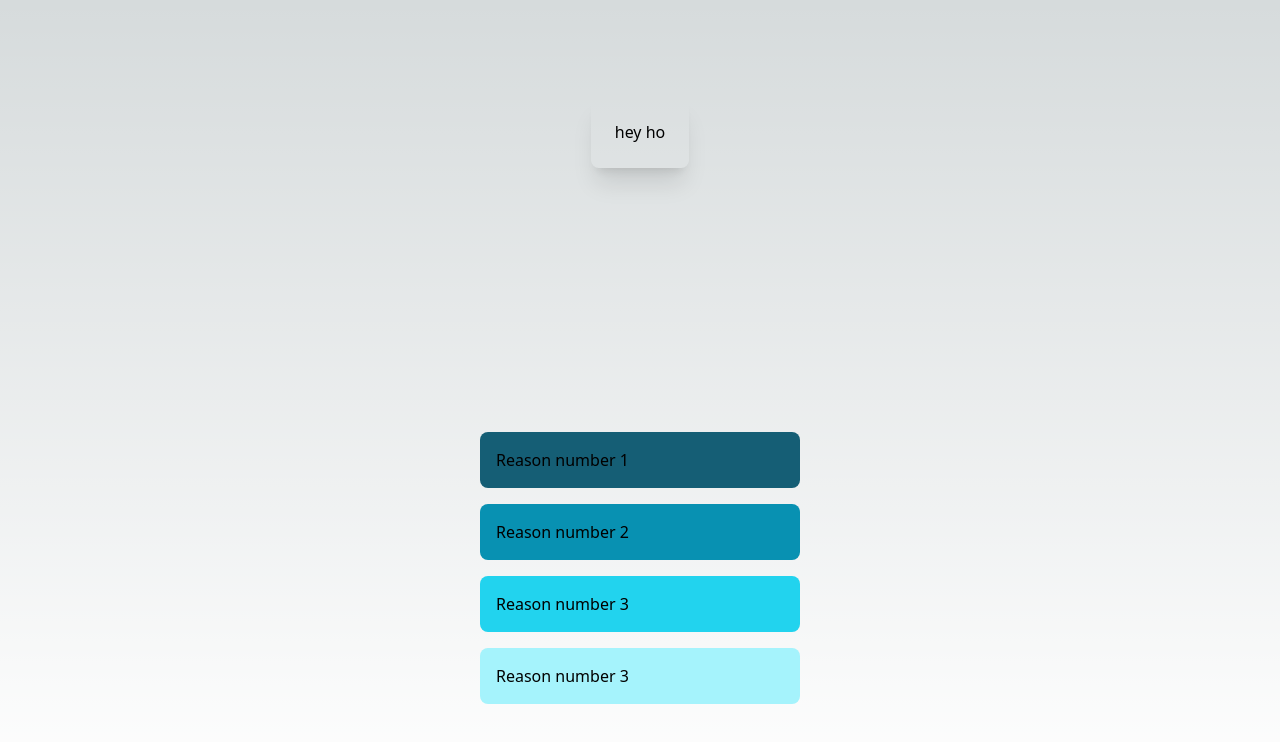
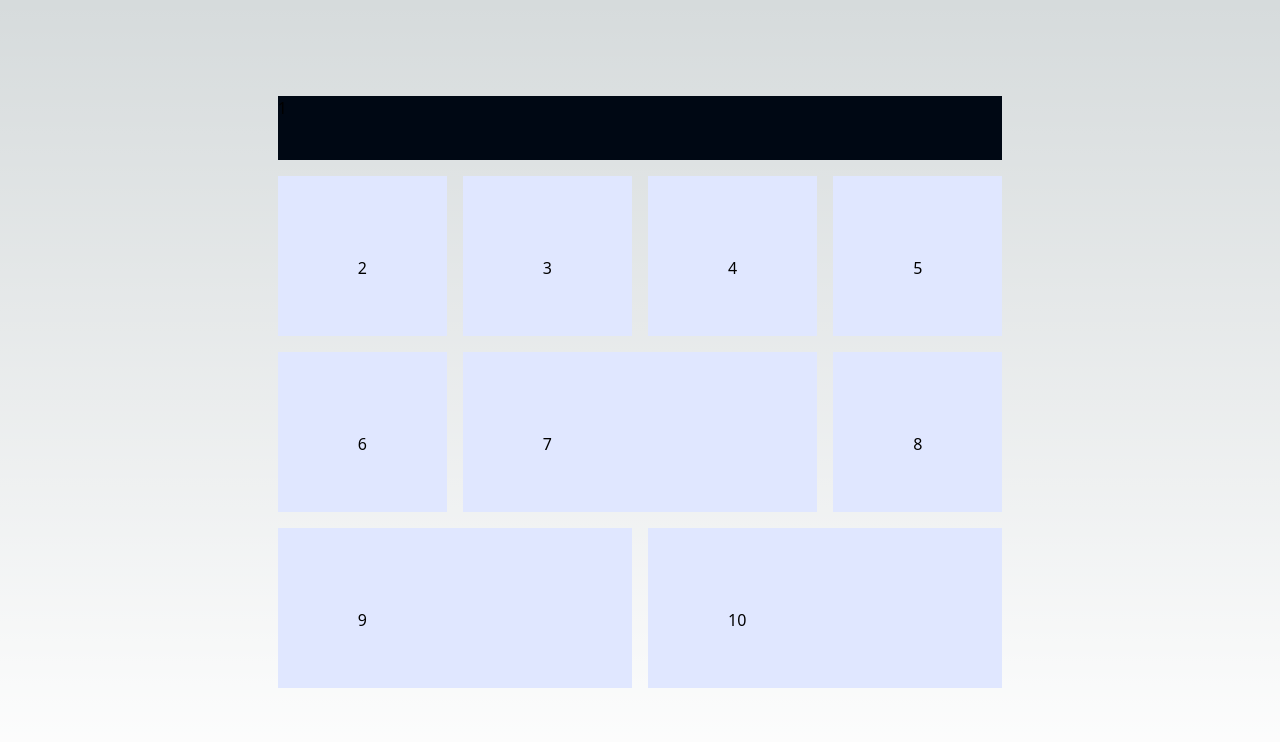
Before and after one commit to Aluonam/TailwindCSS, a Next.js app: page / in a window 1280 px wide. Shown: the top 742 px of the page. Built offline with nearby package versions, Linux system fonts and the light colour scheme.

Commit message:
grid-example

```diff
--- a/src/pages/index.js
+++ b/src/pages/index.js
@@ -4,16 +4,34 @@ export default function Home() {
   return (
     <main
     className={`flex min-h-screen flex-col items-center justify-between p-24`}>
-      <div className="flex max-w-sm mx-auto my-0 p-6  rounded-lg bg-blue shadow-xl">
+      {/* <div className="flex max-w-sm mx-auto my-0 p-6  rounded-lg bg-blue shadow-xl">
        hey ho
         </div>
     <div className={`flex space-y-4 flex-col `}>
       {/* Paleta de colores: https://tailwindcss.com/docs/customizing-colors */}
-      <div className={`bg-cyan-800 p-4 rounded-lg w-80`}>Reason number 1</div>
-      <div className={`bg-cyan-600 p-4 rounded-lg`}>Reason number 2</div>
-      <div className={`bg-cyan-400 p-4 rounded-lg`}>Reason number 3</div>
-      <div className={`bg-cyan-200 p-4 rounded-lg`}>Reason number 3</div>
-    </div>
+      {/* <div className={`bg-lime-800 p-4 rounded-lg w-80`}>Reason number 1</div>
+      <div className={`bg-lime-600 p-4 rounded-lg`}>Reason number 2</div>
+      <div className={`bg-lime-400 p-4 rounded-lg`}>Reason number 3</div>
+      <div className={`bg-lime-200 p-4 rounded-lg`}>Reason number 3</div>
+    </div> */}
+
+  <div className={`grid grid-cols-2 sm:grid-cols-3 md:grid-cols-4 gap-4`}>
+
+    <div className={`col-span-2 sm:col-span-3 md:col-span-4 bg-my-black h-16 `}>1</div>
+
+    <div className={`col-span-1 bg-indigo-100 h-40 p-20`}>2</div>
+    <div className={`col-span-1 bg-indigo-100 h-40 p-20`}>3</div>
+    <div className={`col-span-1 bg-indigo-100 h-24 p-20`}>4</div>
+    <div className={`col-span-1 bg-indigo-100 h-24 p-20`}>5</div>
+
+    <div className={`col-span-1 bg-indigo-100 h-40 p-20`}>6</div>
+    <div className={`col-span-2 bg-indigo-100 h-40 p-20`}>7</div>
+    <div className={`col-span-1 bg-indigo-100 h-40 p-20`}>8</div>
+
+    <div className={`col-span-2 bg-indigo-100 h-24 p-20`}>9</div>
+    <div className={`col-span-2 bg-indigo-100 h-24 p-20`}>10</div>
+  </div>
+
     </main>
   );
 }
--- a/tailwind.config.js
+++ b/tailwind.config.js
@@ -12,6 +12,10 @@ module.exports = {
         "gradient-conic":
           "conic-gradient(from 180deg at 50% 50%, var(--tw-gradient-stops))",
       },
+      colors: {
+        'my-black': '#000814',
+        'azul-oscuro': '#0d1b3e',
+      }
     },
   },
   plugins: [],
```
